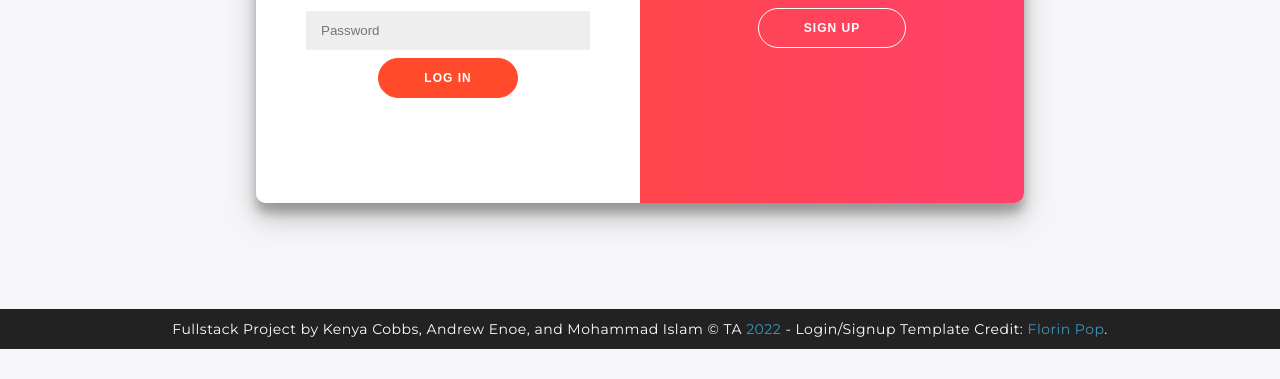
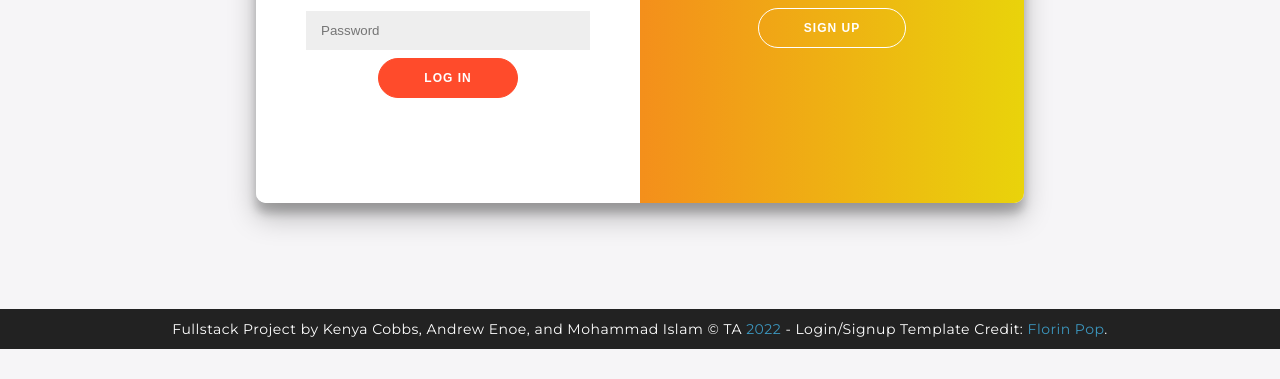
Before and after one commit to KVCobbs/TradeAway-FullstackProject, a website: page views/login.html in a window 1280 px wide. Shown: the part 451-830 px from the top of the page. Drawn offline with Linux system fonts and the light colour scheme.

Commit message:
frontend

```diff
--- a/views/index.css
+++ b/views/index.css
@@ -161,8 +161,8 @@ input {
 
 .overlay {
 	background: #FF416C;
-	background: -webkit-linear-gradient(to right, #FF4B2B, #FF416C);
-	background: linear-gradient(to right, #FF4B2B, #FF416C);
+	background: -webkit-linear-gradient(to right, #FF4B2B, #e9d30b);
+	background: linear-gradient(to right, #FF4B2B, #e9d30b);
 	background-repeat: no-repeat;
 	background-size: cover;
 	background-position: 0 0;
```
